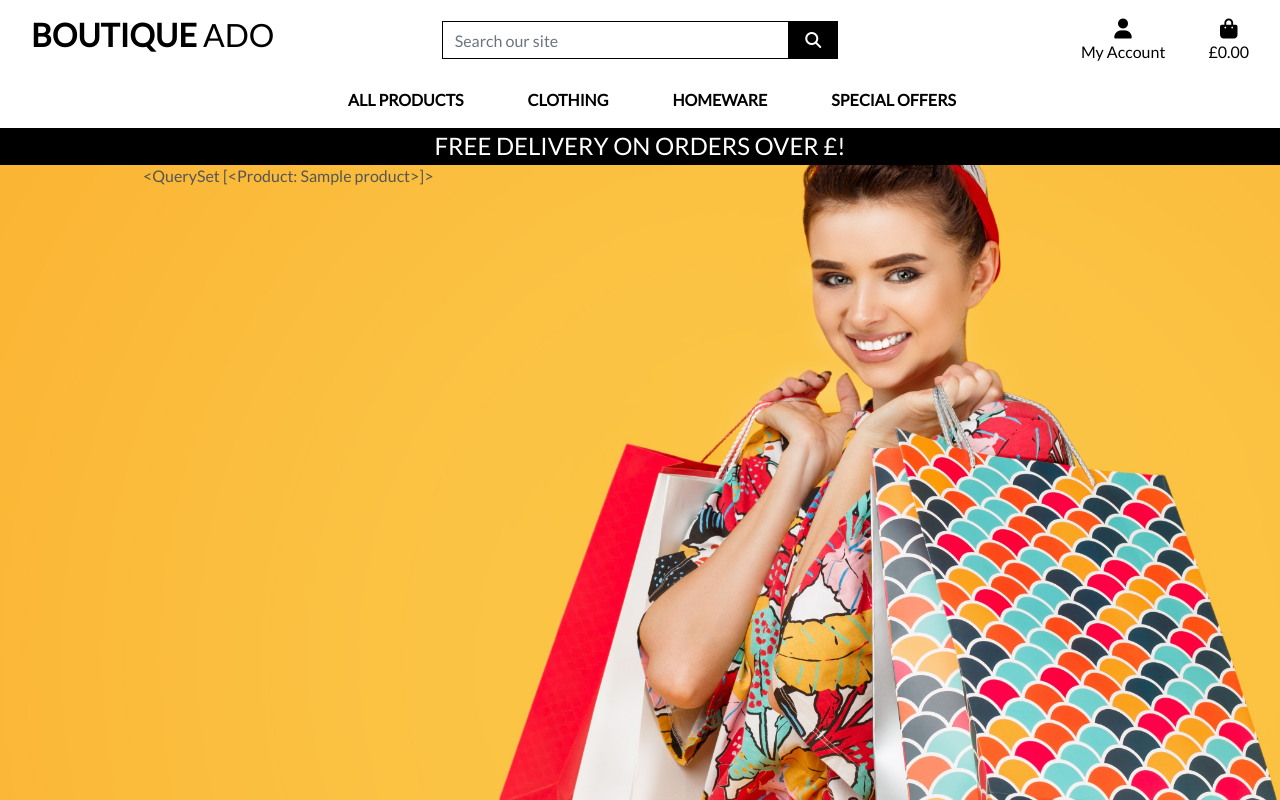
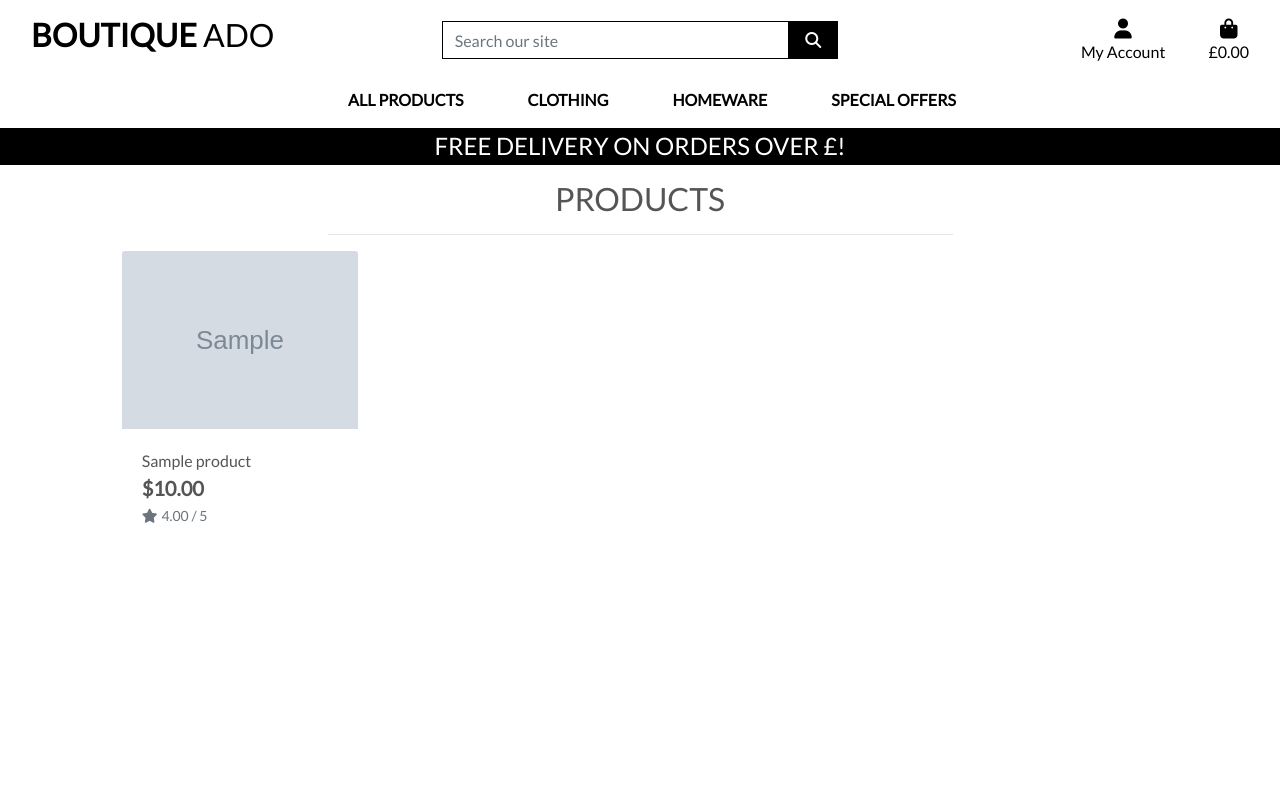
Before and after one commit to John-Kingham/boutique_ado_v1, a Django app: page /products/ in a window 1280 px wide. Run offline with Django 3.2, Linux system fonts and the light colour scheme; tables that the repository leaves empty hold one stand-in row (values such as "Sample post"); grey boxes marked "Sample" are stand-in pictures; some libraries are stand-ins or nearby versions.

Commit message:
feat: add product template

```diff
--- a/products/templates/products/products.html
+++ b/products/templates/products/products.html
@@ -10,10 +10,62 @@
 {% endblock page_header %}
 
 {% block content %}
-<div class="container">
+<div class="overlay"></div>
+<div class="container-fluid">
+  <!-- Product header -->
   <div class="row">
-    <div class="col">
-        {{ products }}
+    <div class="col text-center mt-3">
+      <h2 class="logo-font">Products</h2>
+      <hr class="w-50 mb-1">
+    </div>
+  </div>
+  <!-- Product list -->
+  <div class="row">
+    <div class="col-10 offset-1 product-container">
+      <div class="row mt-1 mb-2"></div>
+      <div class="row">
+        {% for product in products %}
+        <div class="col-sm-6 col-lg-4 col-xl-3">
+          <div class="card h-100 border-0">
+            {% if product.image %}
+            <a href="">
+              <img class="card-img-top img-fluid" src="{{ product.image.url }}" alt="{{ product.name }}">
+            </a>
+            {% else %}
+            <a href="">
+              <img class="card-img-top img-fluid" src="{{ MEDIA_URL }}noimage.png" alt="{{ product.name }}">
+            </a>
+            {% endif %}
+            <div class="card-body pb-0">
+              <p class="mb-0">{{ product.name }}</p>
+            </div>
+            <div class="card-footer bg-white pt-0 border-0 text-left">
+              <div class="row">
+                <div class="col-12">
+                  <p class="lead mb-0 text-left font-weight-bold">${{ product.price }}</p>
+                  {% if product.rating %}
+                  <small class="text-muted"><i class="fas fa-star mr-1"></i>{{ product.rating }} / 5</small>
+                  {% else %}
+                  <small class="text-muted">No Rating</small>
+                  {% endif %}
+                </div>
+              </div>
+            </div>
+          </div>
+        </div>
+        <!-- Row separator -->
+        <div class="col-12 d-sm-none mb-5"><hr></div>
+        {% if forloop.counter|divisibleby:2 %}
+        <div class="col-12 d-none d-sm-block d-lg-none mb-5"><hr></div>
+        {% endif %}
+        {% if forloop.counter|divisibleby:3 %}
+        <div class="col-12 d-none d-lg-block d-xl-none mb-5"><hr></div>
+        {% endif %}
+        {% if forloop.counter|divisibleby:4 %}
+        <div class="col-12 d-none d-xl-block mb-5"><hr></div>
+        {% endif %}
+        {% endfor %}
+      </div>
     </div>
   </div>
 </div>
--- a/static/css/base.css
+++ b/static/css/base.css
@@ -61,6 +61,16 @@ body {
   background-color: #000 !important;
 }
 
+.overlay {
+  height: 100%;
+  width: 100%;
+  position: fixed;
+  top: 0;
+  left: 0;
+  background: white;
+  z-index: -1;
+}
+
 /* -------------------------------- Media Queries */
 
 /* Slightly larger container on xl screens */
```
